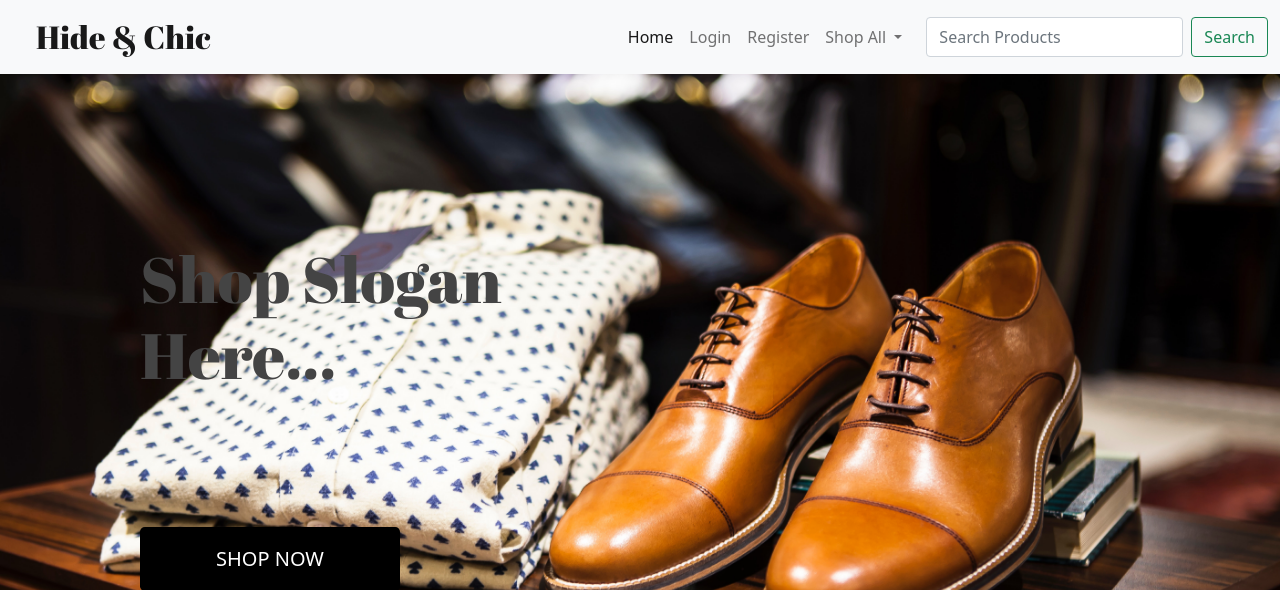
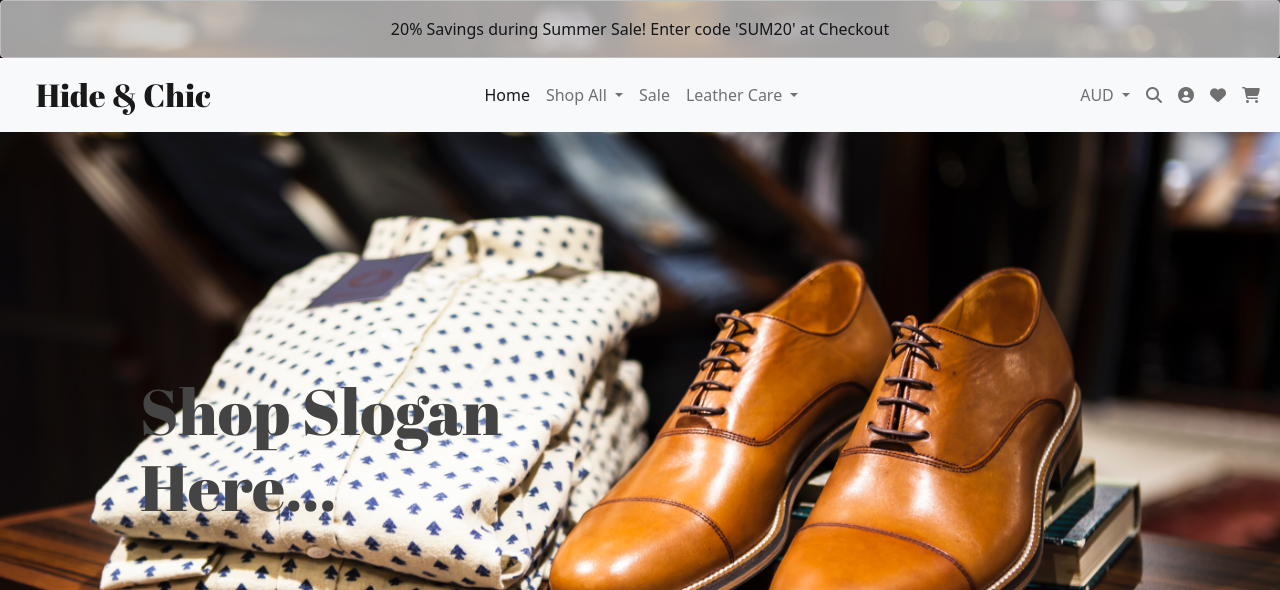
Before and after one commit to Wingkelinks/hide_and_chic_MSP4, a Django app: page / in a window 1280 px wide. Shown: the top 590 px of the page. Run offline with Django 3.2, Linux system fonts and the light colour scheme; some libraries are stand-ins or nearby versions.

Commit message:
Added Banner to Header & Navigation Core Styling

```diff
--- a/static/css/base.css
+++ b/static/css/base.css
@@ -9,6 +9,12 @@ body {
 	color: #444;
     font-family: Raleway', sans-serif;
 }
+
+.banner {
+    background: rgba(200,200,200,0.8);
+    margin: 0;
+    padding: 1em;
+  }
 
 /* from Bulma */
 .icon {
--- a/templates/base.html
+++ b/templates/base.html
@@ -39,12 +39,18 @@
 
 		{% block corejs %}
 			<script
-				src="https://kit.fontawesome.com/23c2ad1397.js" 		crossorigin="anonymous"></script>
+				src="https://kit.fontawesome.com/23c2ad1397.js" 		crossorigin="anonymous">
+			</script>
 			<script
-				src="https://cdn.jsdelivr.net/npm/bootstrap@5.1.1/dist/js/bootstrap.bundle.min.js"
-				integrity="sha384-/bQdsTh/da6pkI1MST/rWKFNjaCP5gBSY4sEBT38Q/9RBh9AH40zEOg7Hlq2THRZ"
-				crossorigin="anonymous"
-			></script>
+				src="https://cdnjs.cloudflare.com/ajax/libs/jquery/3.6.0/jquery.min.js"
+				integrity="sha512-894YE6QWD5I59HgZOGReFYm4dnWc1Qt5NtvYSaNcOP+u1T9qYdvdihz0PPSiiqn/+/3e7Jo4EaG7TubfWGUrMQ==" crossorigin="anonymous"
+				referrerpolicy="no-referrer">
+			</script>
+			<!-- JavaScript Bundle with Popper -->
+			<script
+				src="https://cdn.jsdelivr.net/npm/bootstrap@5.1.1/dist/js/	bootstrap.bundle.min.js"
+				integrity="sha384-/bQdsTh/da6pkI1MST/rWKFNjaCP5gBSY4sEBT38Q/9RBh9AH40zEOg7Hlq2THRZ" crossorigin="anonymous">
+			</script>
 		{% endblock %}
 
 		{% block extra_js %}
@@ -54,84 +60,174 @@
 	</head>
 	<body>
 		<!-- Bootstrap Offcanvas Navbar -->
-		<nav class="navbar navbar-light navbar-expand-lg bg-light fixed-top">
+
+		<div class="banner alert alert-dark my-0 pb-0 text-center" role="alert">
+			<p>20% Savings during Summer Sale! Enter code 'SUM20' at Checkout</p>
+		</div>
+
+		<!-- NAVBAR -->
+		<nav id="navbar" class="navbar navbar-expand-lg navbar-light bg-light">
 			<div class="container-fluid">
-			  <a class="navbar-brand fs-2 text logo-font ms-4" href="#">Hide & Chic</a>
-			  <button class="navbar-toggler"
+				<!-- Left Aligned Mobile Brand -->
+				<a class="navbar-brand logo-font fs-2 text ms-4" href="">
+					Hide & Chic
+				</a>
+
+				<!-- Offcanvas Mobile Toggler -->
+				<button
+						class="navbar-toggler"
 						type="button"
-						data-bs-toggle="offcanvas" data-bs-target="#navbarOffcanvasLg"
-						aria-controls="navbarOffcanvasLg">
+						data-bs-toggle="offcanvas"
+						data-bs-target="#navbarOffcanvasLg" aria-controls="navbarOffcanvasLg"
+						aria-expanded="false"
+						aria-label="Toggle navigation">
 					<span class="navbar-toggler-icon"></span>
 				</button>
+				<!-- Offcanvas Mobile SideNav -->
 				<div
 					class="offcanvas offcanvas-end"
 					tabindex="-1"
 					id="navbarOffcanvasLg"
 					aria-labelledby="navbarOffcanvasLgLabel">
+
+					<!-- Offcanvas Sidenav Content -->
 					<div class="offcanvas-header">
-				  <h5 class="offcanvas-title" id="offcanvasNavbarLabel">Hide & Chic</h5>
-				  <button type="button" class="btn-close text-reset" data-bs-dismiss="offcanvas" aria-label="Close"></button>
+						<h5
+							class="offcanvas-title logo-font"
+							id="offcanvasNavbarLabel">Hide & Chic
+						</h5>
+						<button
+							type="button"
+							class="btn-close text-reset" data-bs-dismiss="offcanvas"
+							aria-label="Close">
+						</button>
 					</div>
 					<div class="offcanvas-body">
-				  <ul class="navbar-nav justify-content-end flex-grow-1 pe-3">
+						<!-- Nav -->
+						<ul class="navbar-nav justify-content-center flex-grow-1 pe-3">
 							<li class="nav-item">
 								<a class="nav-link active" aria-current="page" href="{% url 'home' %}">Home</a>
 							</li>
-					{% if request.user.is_authenticated %}
-						{% if request.user.is_superuser %}
-							<li class="nav-item">
-								<a class="nav-link active" aria-current="page" href="">Product Management</a>
-							</li>
-						{% endif %}
-						<li class="nav-item">
-							<a class="nav-link" href="#">My Account</a>
-						  </li>
-						<li class="nav-item">
-							<a class="{% if grand_total %}text-info font-weight-bold{% else %}text-black{% endif %}nav-link" href="#">
-								<i class="fas fa-shopping-cart"></i>
-									<p class="my-0">
-										{% if grand_total %}
-											${{ grand_total|floatformat:2 }}
-										{% else %}
-											$0.00
-										{% endif %}
-									</p>
+							<!-- Shop All Dropdown -->
+							<li class="nav-item dropdown">
+
+								<!-- Shop All Toggle -->
+								<a class="nav-link dropdown-toggle"
+									href="#" role="button"
+									id="dropdownMenuLink"
+									data-bs-toggle="dropdown" aria-expanded="false">Shop All
 								</a>
-						</li>
-						<li class="nav-item">
-							<a class="nav-link" href="{% url 'account_logout' %}">Log Out</a>
-							</li>
-					{% else %}
-						<li class="nav-item">
-						<a class="nav-link" href="{% url 'account_login' %}">Login</a>
-						</li>
-						<li class="nav-item">
-							<a class="nav-link" href="{% url 'account_signup' %}">Register</a>
-						</li>
-					{% endif %}
-					<li class="nav-item dropdown">
-					  <a class="nav-link dropdown-toggle" href="#" id="offcanvasNavbarDropdown" role="button" data-bs-toggle="dropdown" aria-expanded="false">
-						Shop All
-					  </a>
-					  <ul class="dropdown-menu" aria-labelledby="offcanvasNavbarDropdown">
+
+								<!-- Shop All Menu -->
+								<ul class="dropdown-menu" 			aria-labelledby="dropdownMenuLink">
+									<li><a class="dropdown-item" href="#">Footwear</a></li>
+									<li><a class="dropdown-item" href="#">Jackets</a></li>
 									<li><a class="dropdown-item" href="#">Bags</a></li>
-						<li><a class="dropdown-item" href="#">Jackets</a></li>
-						<li><a class="dropdown-item" href="#">Footwear</a></li>
 									<li><a class="dropdown-item" href="#">Accessories</a></li>
 								</ul>
 							</li>
+							<!-- Sale -->
+							<li class="nav-item">
+								<a class="nav-link" href="html">Sale</a>
+							</li>
+							<!-- Leather Care Dropdown -->
+							<li class="nav-item dropdown">
+
+								<!-- Leather Care Toggle -->
+								<a class="nav-link dropdown-toggle"
+									href="#" role="button"
+									id="dropdownMenuLink"
+									data-bs-toggle="dropdown" aria-expanded="false">Leather Care
+								</a>
+
+								<!-- Leather Care Menu -->
+								<ul class="dropdown-menu" 			aria-labelledby="dropdownMenuLink">
+									<li><a class="dropdown-item" href="#">Prodcuts</a></li>
+									<li><a class="dropdown-item" href="#">FAQ</a></li>
 								</ul>
-				  <form method="GET" action="" class="d-flex">
-					<input
-						class="form-control me-2"
-						type="text"
-						name="q"
-						placeholder="Search Products" aria-label="Search">
-					<!-- Not sure if input-group-append class is needed below?? -->
-					<button
-						class="input-group-append btn btn-outline-success"
-						type="submit">Search</button>
-				  </form>
+							</li>
+						</ul>
+
+						<!-- Nav -->
+						<ul class="navbar-nav nav-divided">
+							<!-- Product Management -->
+                			{% if request.user.is_superuser %}
+							<li class="nav-item dropdown">
+								<a class="nav-link dropdown-toggle"
+									href="#" role="button"
+									id="dropdownMenuLink"
+									data-bs-toggle="dropdown" aria-expanded="false">Product Management
+								</a>
+								<!-- Product Management Menu -->
+								<ul class="dropdown-menu" 			aria-labelledby="dropdownMenuLink">
+									<li><a class="dropdown-item" href="#">Add New</a></li>
+									<li><a class="dropdown-item" href="#">Edit or Delete</a></li>
+								</ul>
+							</li>
+							{% endif %}
+							<!-- Currency Toggle -->
+							<li class="nav-item dropdown">
+
+								<a class="nav-link dropdown-toggle"
+									href="#" role="button"
+									id="dropdownMenuLink"
+									data-bs-toggle="dropdown" aria-expanded="false">AUD
+								</a>
+								<!-- Leather Care Menu -->
+								<ul class="dropdown-menu" 			aria-labelledby="dropdownMenuLink">
+									<li><a class="dropdown-item" href="#">AUD</a></li>
+									<li><a class="dropdown-item" href="#">GBP</a></li>
+								</ul>
+							</li>
+						</ul>
+						<!-- Nav With Icons -->
+						<ul class="navbar-nav flex-row">
+							<!-- Search -->
+							<li class="nav-item">
+							<a class="nav-link"
+								data-bs-toggle="modal" data-bs-target="#exampleModal">
+								<i class="fas fa-search"></i>
+							</a>
+							<!-- Modal -->
+							<div class="modal" id="exampleModal" tabindex="-1" aria-labelledby="exampleModalLabel" aria-hidden="true">
+								<div class="modal-dialog">
+								<div class="modal-content">
+									<div class="modal-header">
+									<h5 class="modal-title" id="exampleModalLabel">Modal title</h5>
+									<button type="button" class="btn-close" data-bs-dismiss="modal" aria-label="Close"></button>
+									</div>
+									<div class="modal-body">
+									...
+									</div>
+									<div class="modal-footer">
+									<button type="button" class="btn btn-secondary" data-bs-dismiss="modal">Close</button>
+									<button type="button" class="btn btn-primary">Save changes</button>
+									</div>
+								</div>
+								</div>
+							</div>
+							</li>
+							<!-- User -->
+							<li class="nav-item ml-lg-n4">
+							<a class="nav-link" href="">
+								<i class="fas fa-user-circle"></i>
+							</a>
+							</li>
+							<!-- Heart -->
+							<li class="nav-item ml-lg-n4">
+							<a class="nav-link" href="">
+								<i class="fas fa-heart"></i>
+							</a>
+							</li>
+							<!-- Cart -->
+							<li class="nav-item ml-lg-n4">
+							<a class="nav-link" data-toggle="modal" href="#modalShoppingCart">
+								<span data-cart-items="2">
+								<i class="fas fa-shopping-cart"></i>
+								</span>
+							</a>
+							</li>
+						</ul>
 					</div>
 				</div>
 			</div>
@@ -148,6 +244,17 @@
 		{% endblock %}
 
 		{% block postloadjs %}
+		<!-- Code Snippet for bootstrap banner above fixed-top nav -
+			https://stackoverflow.com/questions/44526926/show-bootstrap-banner-at-the-top-before-navbar/44530320 -->
+			<script type="text/javascript">
+				$(window).scroll(function(){
+					if ($(window).scrollTop() == 0) {
+					 $(".navbar").removeClass("fixed-top");
+				  } else {
+					 $(".navbar").addClass("fixed-top");
+				  }
+				 });
+			</script>
 		{% endblock %}
 	</body>
 </html>
```
Lines whose indentation alone changed are shown as unchanged.
